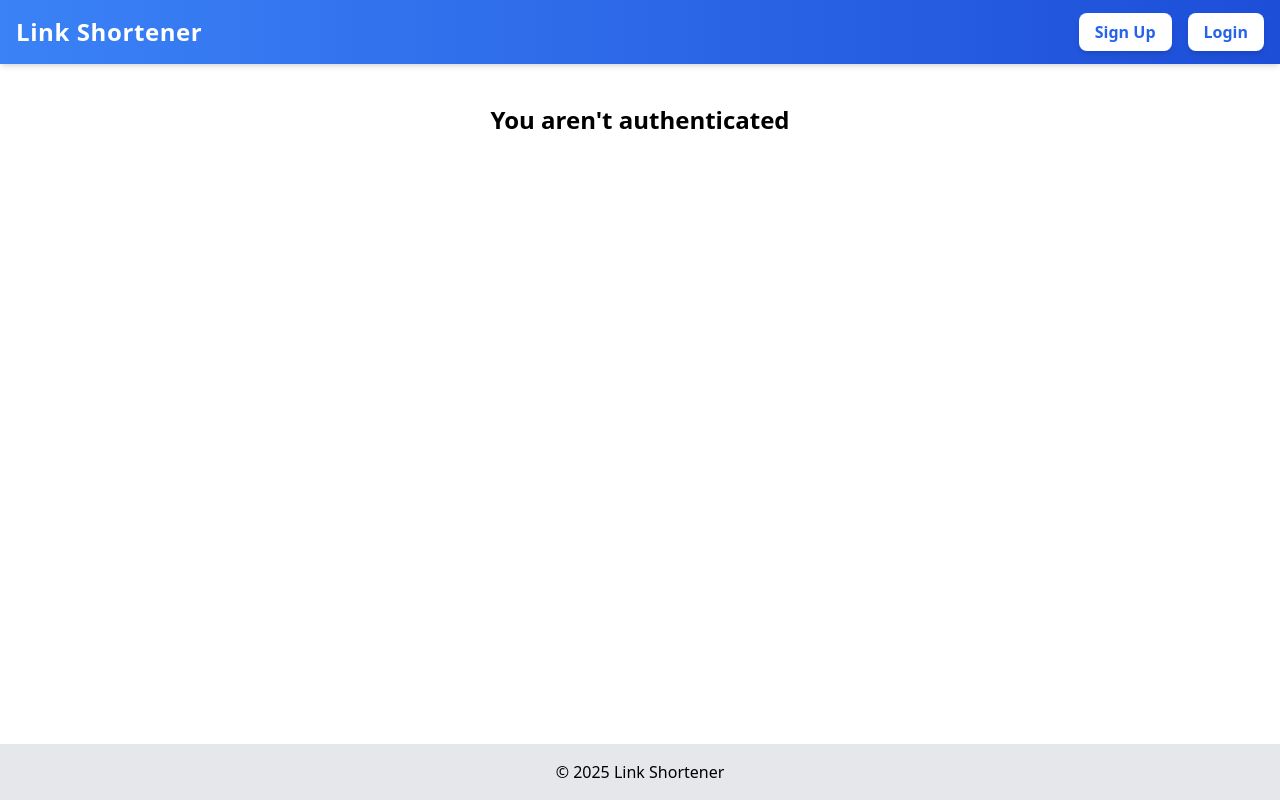
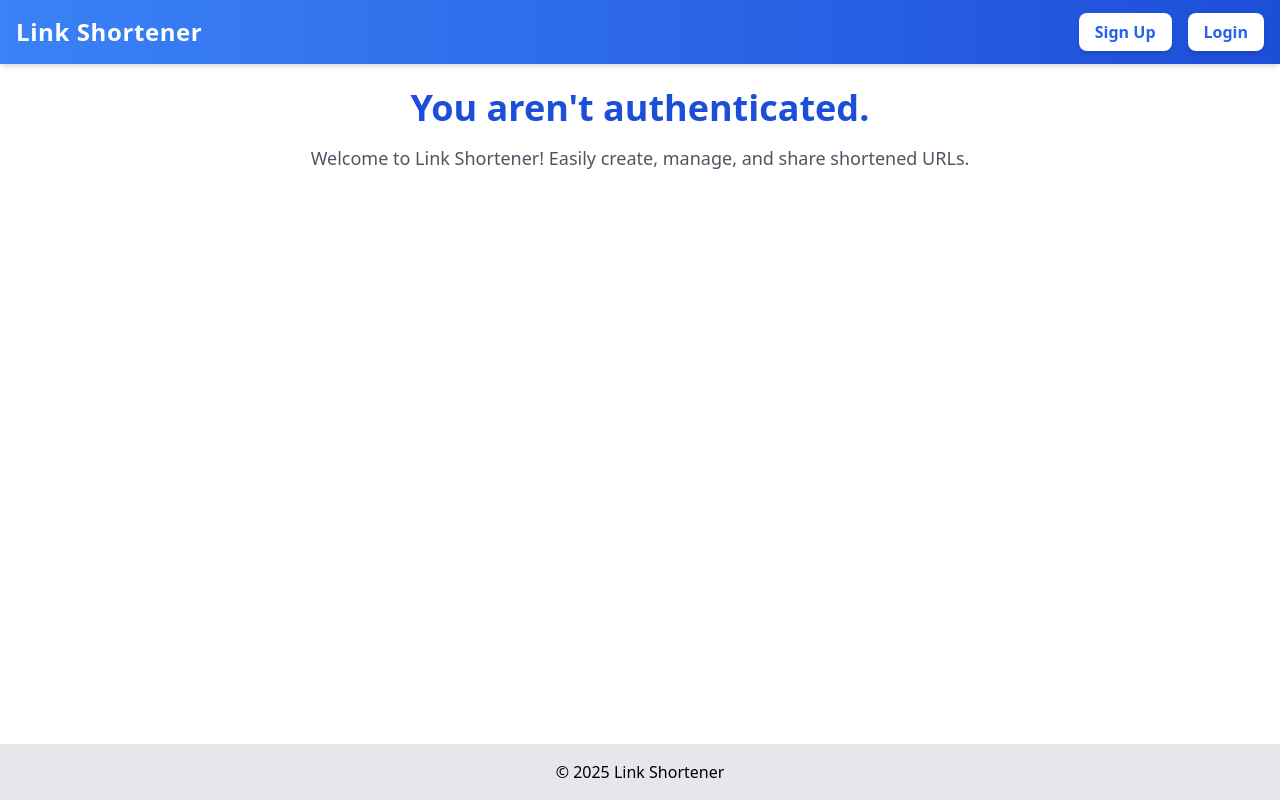
Before and after one commit to Yana-Koroliuk/frontend-url-shortener, a React (Create React App) app: page / in a window 1280 px wide. Built offline with nearby package versions, Linux system fonts and the light colour scheme.

Commit message:
Update style of home page

```diff
--- a/src/pages/HomePage.js
+++ b/src/pages/HomePage.js
@@ -1,6 +1,6 @@
 import { useNavigate } from "react-router-dom";
 import Layout from "../components/Layout";
-import {logout} from "../api/auth";
+import { logout } from "../api/auth";
 
 const HomePage = () => {
     const navigate = useNavigate();
@@ -15,12 +15,19 @@ const HomePage = () => {
 
     return (
         <Layout isAuthenticated={isAuthenticated} onLogout={handleLogout}>
-            <div className="text-center p-4">
+            <div className="flex flex-col items-center justify-center text-center">
                 {isAuthenticated ? (
-                    <h1 className="text-2xl font-bold">Hello, {fullName || username}</h1>
+                    <h1 className="text-4xl font-bold text-blue-700 mb-4">
+                        Hello, {fullName || username}!
+                    </h1>
                 ) : (
-                    <h1 className="text-2xl font-bold">You aren't authenticated</h1>
+                    <h1 className="text-4xl font-bold text-blue-700 mb-4">
+                        You aren't authenticated.
+                    </h1>
                 )}
+                <p className="text-lg text-gray-600">
+                    Welcome to Link Shortener! Easily create, manage, and share shortened URLs.
+                </p>
             </div>
         </Layout>
     );
```
